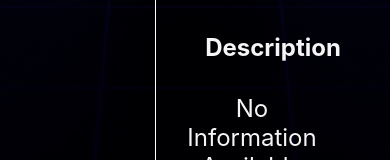
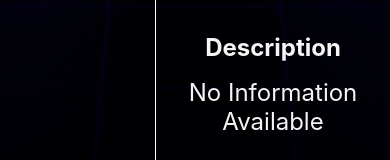
Before and after one commit to liam-jake-chase/muews, a React (Create React App) app: page /releases in a window 390 px wide. Shown: the part 684-844 px from the top of the page. Built offline with nearby package versions, Linux system fonts and the light colour scheme; no server answers.

Commit message:
Mobile releases style updates

```diff
--- a/src/components/ResultsPage/Releases/Releases.jsx
+++ b/src/components/ResultsPage/Releases/Releases.jsx
@@ -104,10 +104,8 @@ export default function Releases(props) {
             </div>
 
             <div className="releases__flex-three">
-              <div className="releases__container-two">
-                <h2 className="releases__header-two">Description</h2>
-                <p className="releases__description">{description}</p>
-              </div>
+              <h2 className="releases__header-two">Description</h2>
+              <p className="releases__description">{description}</p>
             </div>
           </div>
         </div>
--- a/src/components/ResultsPage/Releases/Releases.scss
+++ b/src/components/ResultsPage/Releases/Releases.scss
@@ -117,7 +117,7 @@
     }
 
     @include mobile{
-      width: 8rem;
+      width: 60%;
       margin: auto;
       padding: 0 1rem
     }
@@ -129,9 +129,9 @@
     overflow-x: auto;
 
     @include mobile {
-      width: 100%;
+      width: 90%;
       height: 47.5%;
-
+      margin: 0 auto;
     }
   }
 
@@ -175,20 +175,10 @@
 
   &__description {
     color: whitesmoke;
-    margin-left: auto;
-    margin-right: auto;
-    text-align: left;
-    position: relative;
-    top: 1rem;
-    height: 80vh;
-    @include desktop {
-      width: 90%;
-      font-size: 0.8rem;
-    }
 
     @include mobile {
-      margin: 0 1rem;
-      width: 10rem;
+      margin: 1rem auto;
+      width: 50vw
     }
 
     // @include mobile {
```
